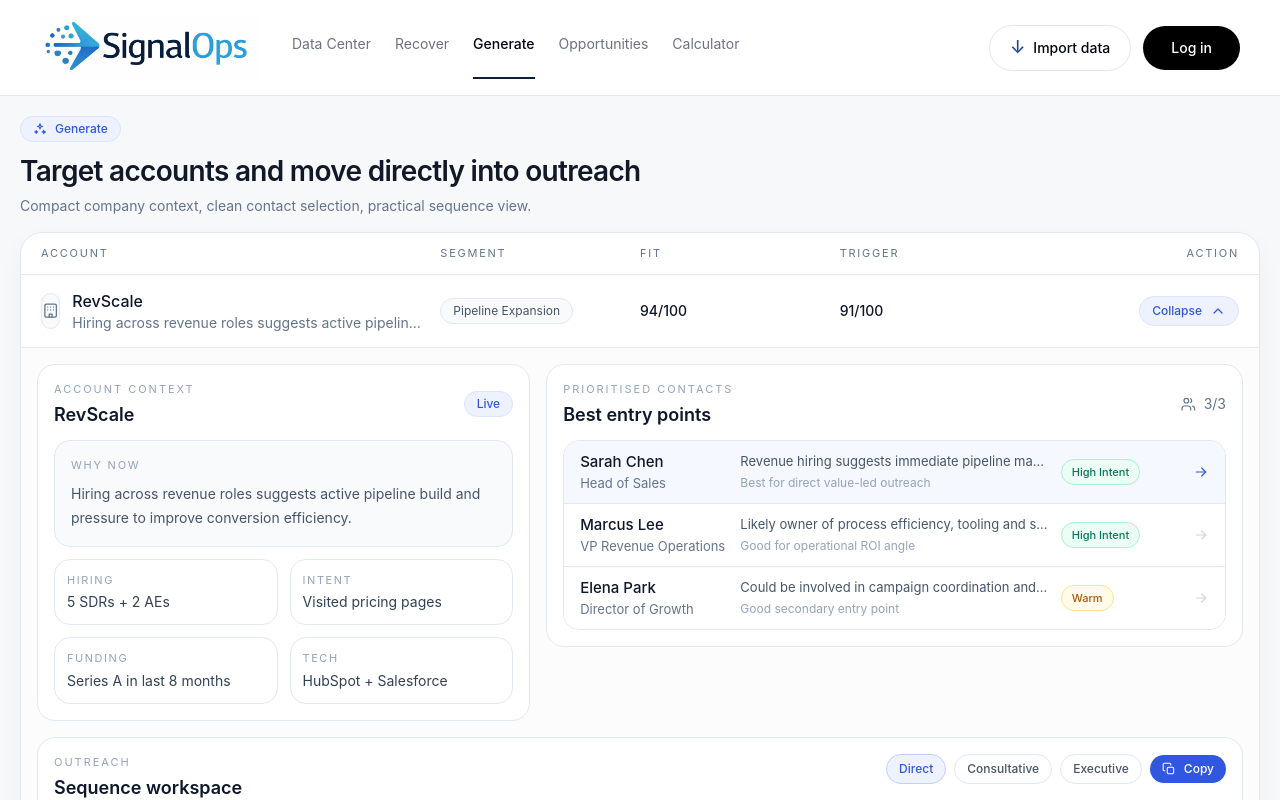
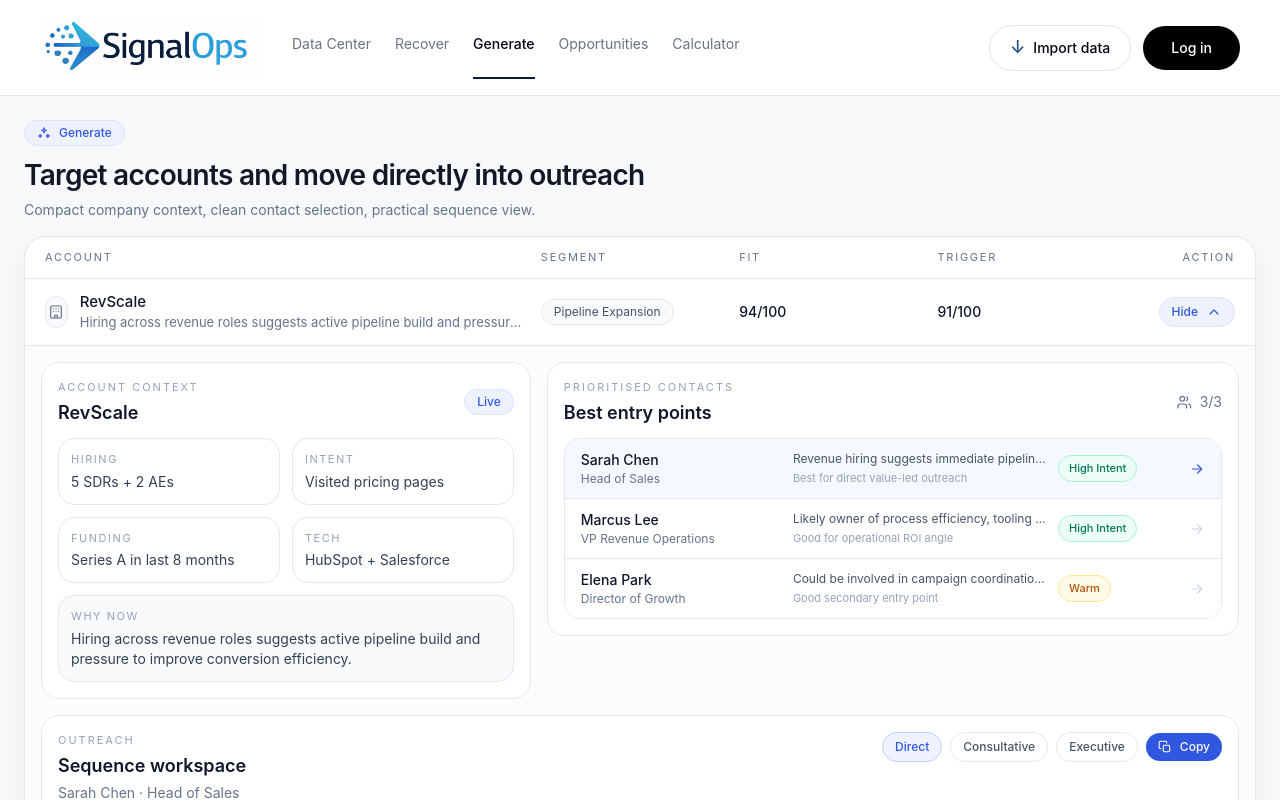
Before and after one commit to powerstephen/SignalOps, a Next.js app: page /generate in a window 1280 px wide. Shown: the top 800 px of the page. Built offline with nearby package versions, Linux system fonts and the light colour scheme.

Commit message:
Update page.tsx

```diff
--- a/app/generate/page.tsx
+++ b/app/generate/page.tsx
@@ -412,7 +412,7 @@ export default function GeneratePage() {
 
   return (
     <div className="min-h-screen bg-[#f7f8fa] text-[#111827]">
-      <div className="mx-auto max-w-[1680px] px-5 py-5">
+      <div className="mx-auto max-w-7xl px-6 py-6">
         <div className="mb-4">
           <div className="mb-2 inline-flex items-center gap-2 rounded-full border border-[#dbe3ff] bg-[#eef2ff] px-3 py-1 text-xs font-medium text-[#3157e0]">
             <SparklesIcon className="h-3.5 w-3.5" />
@@ -428,11 +428,11 @@ export default function GeneratePage() {
 
         <div className="overflow-hidden rounded-[22px] border border-slate-200 bg-white shadow-[0_10px_25px_rgba(15,23,42,0.04)]">
           <div className="grid grid-cols-12 border-b border-slate-200 px-5 py-3 text-[11px] uppercase tracking-[0.16em] text-slate-500">
-            <div className="col-span-4">Account</div>
+            <div className="col-span-5">Account</div>
             <div className="col-span-2">Segment</div>
             <div className="col-span-2">Fit</div>
             <div className="col-span-2">Trigger</div>
-            <div className="col-span-2 text-right">Action</div>
+            <div className="col-span-1 text-right">Action</div>
           </div>
 
           {accounts.map((account) => {
@@ -444,16 +444,18 @@ export default function GeneratePage() {
                   onClick={() =>
                     setExpandedAccountId((prev) => (prev === account.id ? null : account.id))
                   }
-                  className="grid w-full grid-cols-12 items-center px-5 py-3.5 text-left transition hover:bg-slate-50"
+                  className="grid w-full grid-cols-12 items-center px-5 py-3 text-left transition hover:bg-slate-50"
                 >
-                  <div className="col-span-4 pr-4">
+                  <div className="col-span-5 pr-4">
                     <div className="flex items-center gap-3">
-                      <div className="flex h-9 w-9 items-center justify-center rounded-2xl border border-slate-200 bg-slate-50">
-                        <BuildingIcon className="h-4.5 w-4.5 text-slate-500" />
+                      <div className="flex h-8 w-8 items-center justify-center rounded-2xl border border-slate-200 bg-slate-50">
+                        <BuildingIcon className="h-4 w-4 text-slate-500" />
                       </div>
                       <div className="min-w-0">
-                        <div className="truncate font-medium text-slate-900">{account.name}</div>
-                        <div className="truncate text-sm text-slate-500">{account.whyNow}</div>
+                        <div className="truncate text-[15px] font-medium text-slate-900">
+                          {account.name}
+                        </div>
+                        <div className="truncate text-[13px] text-slate-500">{account.whyNow}</div>
                       </div>
                     </div>
                   </div>
@@ -472,9 +474,9 @@ export default function GeneratePage() {
                     {account.triggerScore}/100
                   </div>
 
-                  <div className="col-span-2 flex justify-end">
+                  <div className="col-span-1 flex justify-end">
                     <span className="inline-flex items-center gap-2 rounded-full border border-[#dbe3ff] bg-[#eef2ff] px-3 py-1.5 text-xs font-medium text-[#3157e0]">
-                      {isExpanded ? "Collapse" : "Open"}
+                      {isExpanded ? "Hide" : "Open"}
                       {isExpanded ? (
                         <ChevronUpIcon className="h-4 w-4" />
                       ) : (
@@ -487,8 +489,8 @@ export default function GeneratePage() {
                 {isExpanded && expandedAccount && (
                   <div className="border-t border-slate-200 bg-[#fcfcfd] p-4">
                     <div className="grid gap-4">
-                      <div className="grid gap-4 xl:grid-cols-12">
-                        <div className="xl:col-span-5">
+                      <div className="grid gap-4 lg:grid-cols-12">
+                        <div className="lg:col-span-5">
                           <div className="rounded-[18px] border border-slate-200 bg-white p-4">
                             <div className="mb-3 flex items-center justify-between">
                               <div>
@@ -505,20 +507,14 @@ export default function GeneratePage() {
                               </div>
                             </div>
 
-                            <div className="rounded-[16px] border border-slate-200 bg-slate-50 p-4">
-                              <div className="text-[11px] uppercase tracking-[0.16em] text-slate-400">
-                                Why now
-                              </div>
-                              <p className="mt-2 text-sm leading-6 text-slate-600">
-                                {expandedAccount.whyNow}
-                              </p>
-                            </div>
-
-                            <div className="mt-3 grid gap-3 sm:grid-cols-2">
+                            <div className="grid gap-3 sm:grid-cols-2">
                               {expandedAccount.signals.map((signal) => (
                                 <div
                                   key={`${expandedAccount.id}-${signal.label}`}
-                                  className="rounded-[16px] border border-slate-200 bg-white p-3"
+                                  className={cx(
+                                    "rounded-[16px] border border-slate-200 p-3",
+                                    signal.label === "Why now" ? "sm:col-span-2" : "bg-white"
+                                  )}
                                 >
                                   <div className="text-[11px] uppercase tracking-[0.14em] text-slate-400">
                                     {signal.label}
@@ -526,11 +522,20 @@ export default function GeneratePage() {
                                   <div className="mt-1 text-sm text-slate-700">{signal.value}</div>
                                 </div>
                               ))}
+
+                              <div className="sm:col-span-2 rounded-[16px] border border-slate-200 bg-slate-50 p-3">
+                                <div className="text-[11px] uppercase tracking-[0.14em] text-slate-400">
+                                  Why now
+                                </div>
+                                <div className="mt-1 text-sm text-slate-700">
+                                  {expandedAccount.whyNow}
+                                </div>
+                              </div>
                             </div>
                           </div>
                         </div>
 
-                        <div className="xl:col-span-7">
+                        <div className="lg:col-span-7">
                           <div className="rounded-[18px] border border-slate-200 bg-white p-4">
                             <div className="mb-3 flex items-center justify-between">
                               <div>
@@ -561,21 +566,21 @@ export default function GeneratePage() {
                                       isSelected ? "bg-[#f5f8ff]" : "bg-white hover:bg-slate-50"
                                     )}
                                   >
-                                    <div className="col-span-3 min-w-0">
-                                      <div className="truncate text-[15px] font-medium text-slate-900">
+                                    <div className="col-span-4 min-w-0">
+                                      <div className="truncate text-[14px] font-medium text-slate-900">
                                         {contact.name}
                                       </div>
-                                      <div className="truncate text-[13px] text-slate-500">
+                                      <div className="truncate text-[12px] text-slate-500">
                                         {contact.title}
                                       </div>
                                     </div>
 
-                                    <div className="col-span-6 min-w-0">
-                                      <div className="truncate text-[13px] text-slate-600">
+                                    <div className="col-span-5 min-w-0">
+                                      <div className="truncate text-[12px] text-slate-600">
                                         {contact.reason}
                                       </div>
                                       {contact.channelHint && (
-                                        <div className="mt-0.5 truncate text-[12px] text-slate-400">
+                                        <div className="mt-0.5 truncate text-[11px] text-slate-400">
                                           {contact.channelHint}
                                         </div>
                                       )}
```
